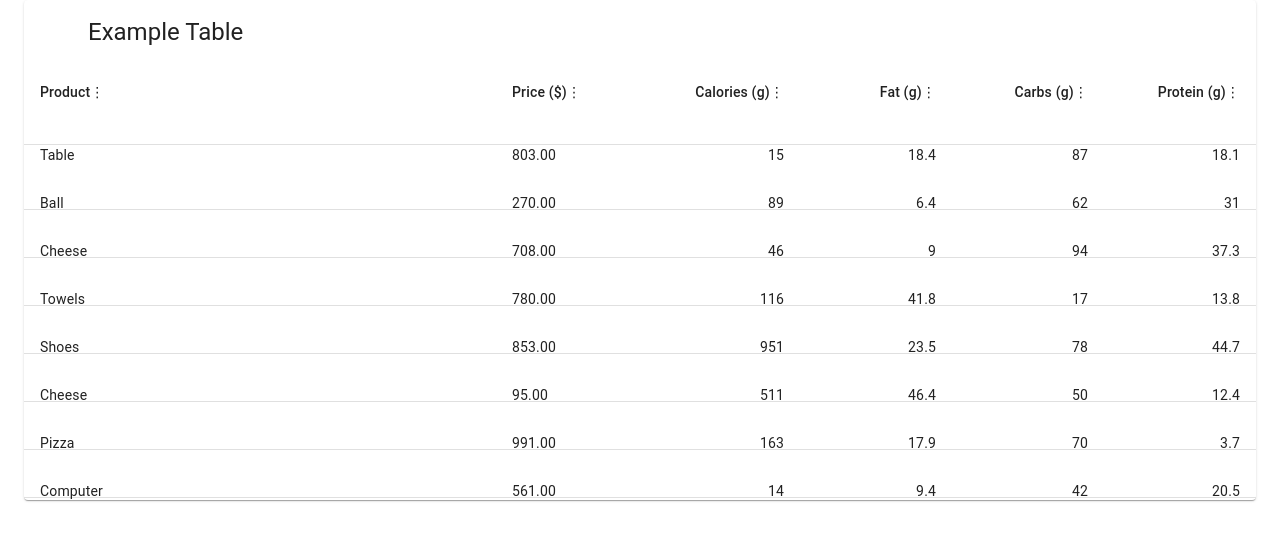
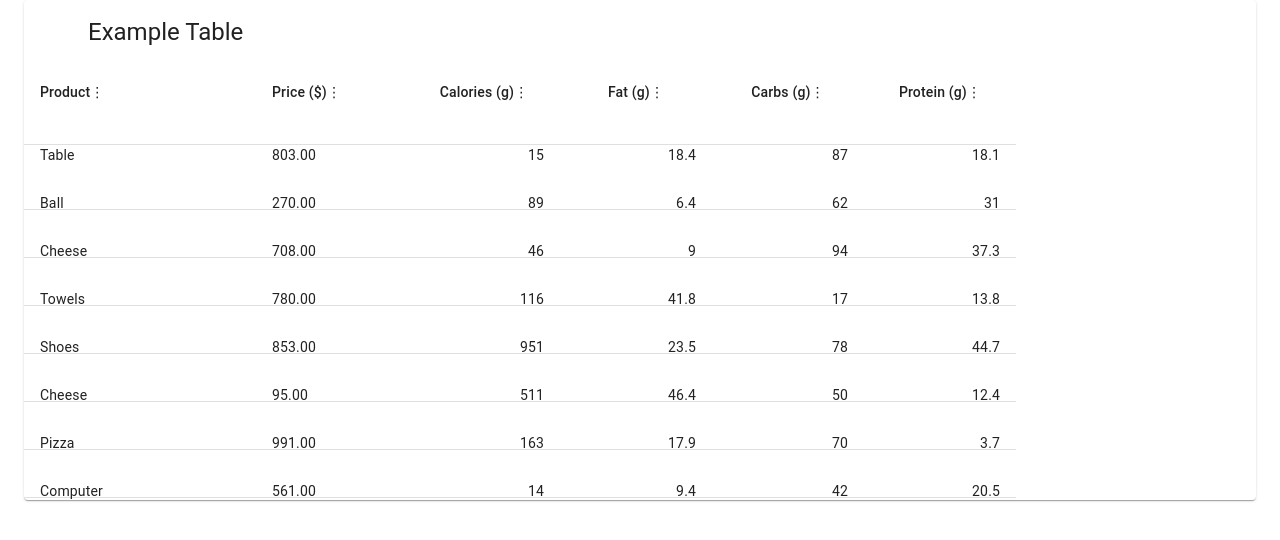
Before and after one commit to Shawntru/mui-virtualized, a React (Create React App) app: page / in a window 1280 px wide. Shown: the top 540 px of the page. Built offline with nearby package versions, Linux system fonts and the light colour scheme.

Commit message:
Control column width through state

```diff
--- a/src/components/reactWindowTable.jsx
+++ b/src/components/reactWindowTable.jsx
@@ -1,6 +1,6 @@
 /* eslint-disable no-debugger */
 /* eslint-disable react/prop-types */
-import React from "react";
+import React, { useState } from "react";
 import clsx from "clsx";
 
 import AutoSizer from "react-virtualized-auto-sizer";
@@ -91,7 +91,7 @@ const Row = ({ index, style, data: { columns, items, classes } }) => {
 const itemKey = (index, data) => data.items[index].id;
 
 /**
- * wee define this here because I wanted to pass my  columns prop from App, and classes from ReactWindowTable
+ * wee define this here because I wanted to pass my columns prop from App, and classes from ReactWindowTable
  * see https://react-window.vercel.app/#/api/FixedSizeList  -> itemData prop
  */
 const createItemData = memoize((classes, columns, data) => ({
@@ -103,21 +103,36 @@ const createItemData = memoize((classes, columns, data) => ({
 const ReactWindowTable = ({ data, columns }) => {
     const classes = useStyles();
 
+    const [columnData, setColumnData] = useState(columns);
+
     // memoized data passed to the Row item renderer
-    const itemData = createItemData(classes, columns, data);
+    const itemData = createItemData(classes, columnData, data);
+
+    const handleWidthChange = (columnId, width) => {
+        const newColumns = columnData.map((column) => {
+            if (column.dataKey === columnId) {
+                return {
+                    ...column,
+                    width
+                };
+            }
+            return column;
+        });
+        setColumnData(newColumns);
+    };
 
     return (
         <div className={classes.root}>
             <Table className={classes.table} component="div">
                 <TableHead component="div" className={classes.thead}>
                     <TableRow component="div" className={clsx(classes.row, classes.headerRow)}>
-                        {columns.map((column, colIndex) => {
+                        {columnData.map((column, colIndex) => {
                             return (
                                 <TableColumns
                                     key={colIndex}
                                     classes={classes}
-                                    colIndex={colIndex}
                                     column={column}
+                                    handleWidthChange={handleWidthChange}
                                 />
                             )
                         })}
--- a/src/components/tableColumns.jsx
+++ b/src/components/tableColumns.jsx
@@ -9,14 +9,14 @@ import { ROW_SIZE } from "../data/constants";
 /**
  * Renders the headers row based on the columns provided.
  */
-const TableColumns = ({ classes, column }) => {
+const TableColumns = ({ classes, column, handleWidthChange }) => {
     const draggableRef = useRef(null);
 
     return (
         <TableCell
             component="div"
             variant="head"
-            align={column.numeric || false ? "right" : "left"}
+            align={column.numeric || false ? "center" : "left"}
             className={clsx(
                 classes.cell,
                 classes.column,
@@ -32,10 +32,10 @@ const TableColumns = ({ classes, column }) => {
             <Draggable
                 nodeRef={draggableRef}
                 axis='x'
-                // onDrag={(event, data) => {
-                //     const newWidth = (props.column.width || 120) + data.deltaX;
-                //     props.handleWidthChange(props.column.field, newWidth);
-                // }}
+                onDrag={(event, data) => {
+                    const newWidth = (column.width || 120) + data.deltaX;
+                    handleWidthChange(column.dataKey, newWidth);
+                }}
                 position={{ x: 0, y: 0 }}
             >
                 <span ref={draggableRef} data-qa='resizeHandle'>⋮</span>
--- a/src/data/constants.js
+++ b/src/data/constants.js
@@ -4,11 +4,12 @@ export const COLUMNS = [
   {
     label: "Product",
     dataKey: "product",
+    width: 200
   },
   {
     label: "Price\u00A0($)",
     dataKey: "price",
-    width: 120
+    width:120
   },
   {
     label: "Calories\u00A0(g)",
```
Also changed, not shown: .eslintrc.json.
